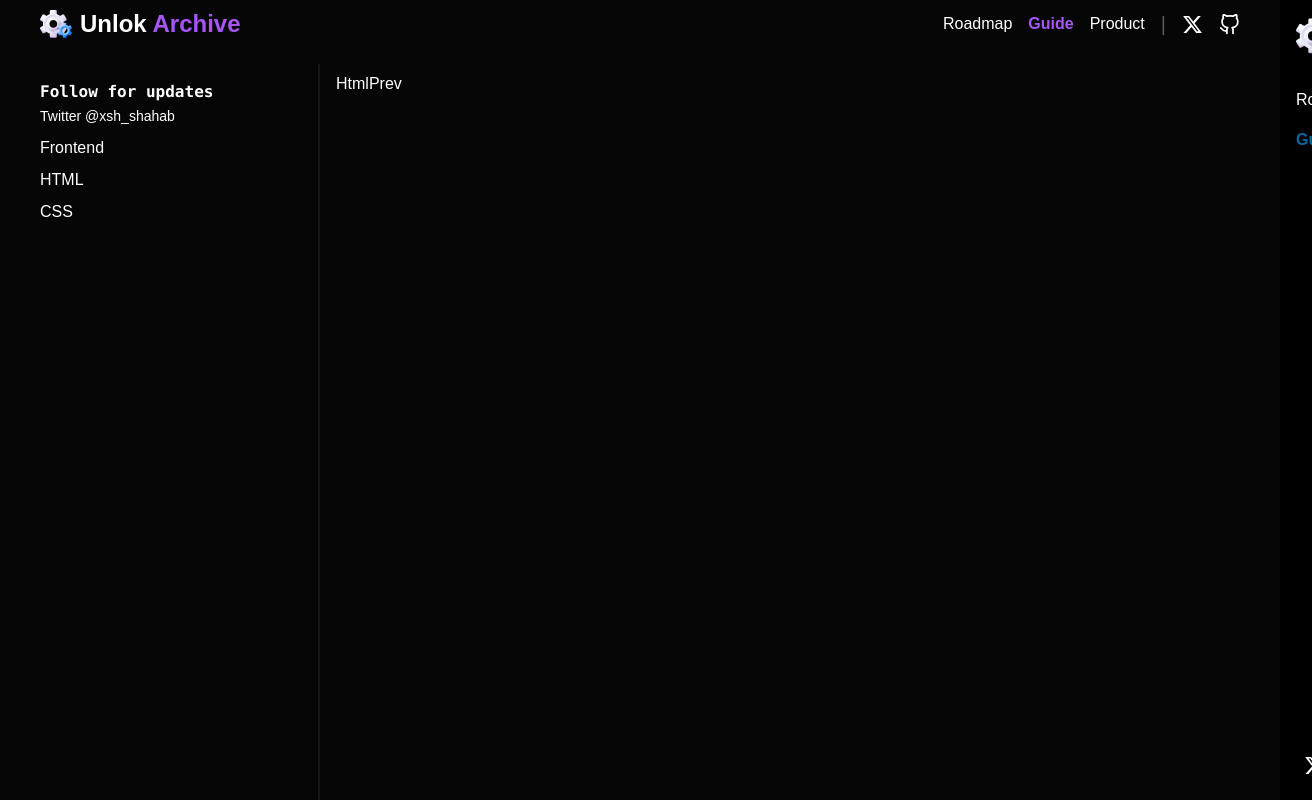
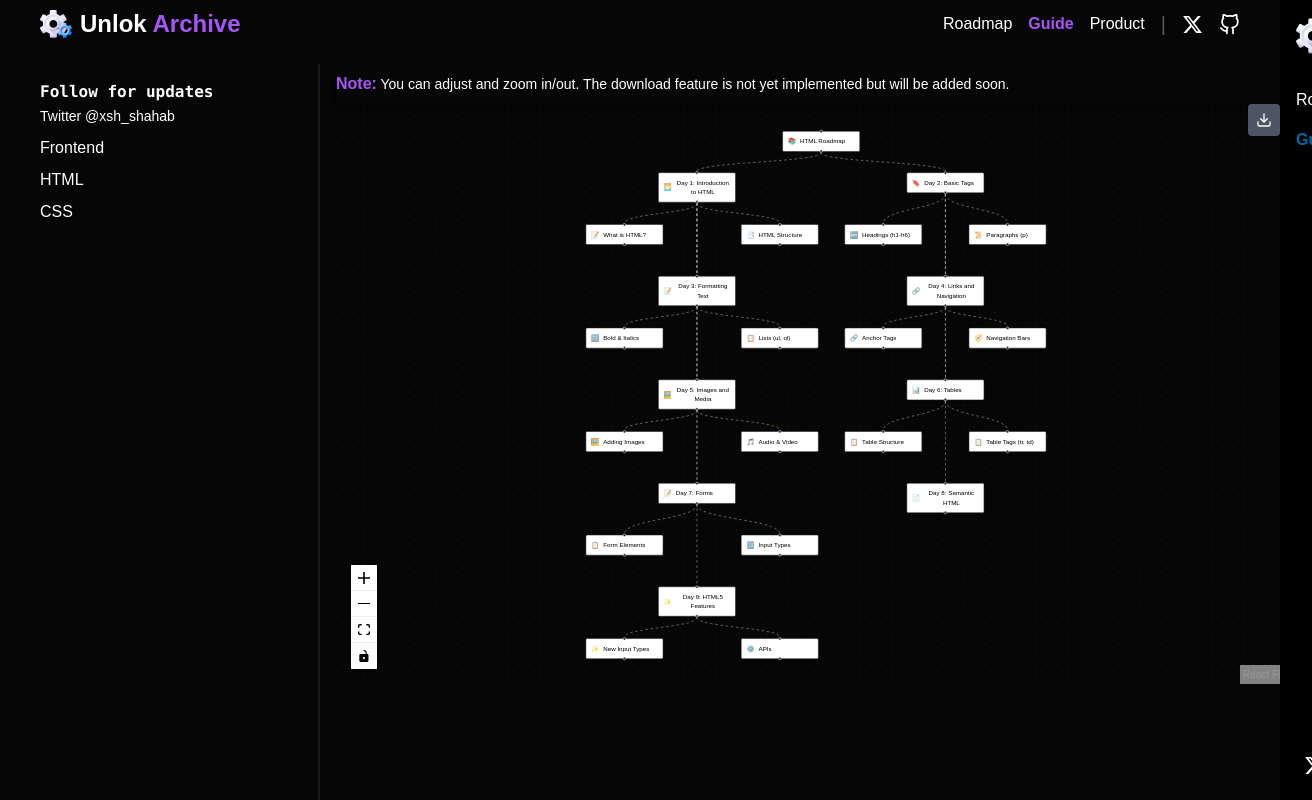
Before and after one commit to workmdirfan29/unlokroadmap, a React (Vite) app: page /guide/html in a window 1280 px wide. Shown: the top 800 px of the page, 1312 px wide, since content can reach past the window. Built offline with nearby package versions, Linux system fonts and the light colour scheme.

Commit message:
Html done

```diff
--- a/src/components/Pages/Guide/Content/HtmlPrev.jsx
+++ b/src/components/Pages/Guide/Content/HtmlPrev.jsx
@@ -1,7 +1,262 @@
 import React from "react";
+import {
+  Background,
+  Controls,
+  ReactFlow,
+  useEdgesState,
+  useNodesState,
+} from "@xyflow/react";
+import "@xyflow/react/dist/style.css";
+import { FiDownload } from "react-icons/fi";
+
+const initialNodes = [
+  {
+    id: "1",
+    position: { x: 480, y: 20 },
+    data: { label: "HTML Roadmap", icon: "📚" },
+  },
+
+  // Day 1: Introduction to HTML (Left)
+  {
+    id: "2",
+    position: { x: 240, y: 100 },
+    data: { label: "Day 1: Introduction to HTML", icon: "🌅" },
+  },
+  {
+    id: "3",
+    position: { x: 100, y: 200 },
+    data: { label: "What is HTML?", icon: "📝" },
+  },
+  {
+    id: "4",
+    position: { x: 400, y: 200 },
+    data: { label: "HTML Structure", icon: "📑" },
+  },
+
+  // Day 2: Basic Tags (Right)
+  {
+    id: "5",
+    position: { x: 720, y: 100 },
+    data: { label: "Day 2: Basic Tags", icon: "🔖" },
+  },
+  {
+    id: "6",
+    position: { x: 600, y: 200 },
+    data: { label: "Headings (h1-h6)", icon: "🔤" },
+  },
+  {
+    id: "7",
+    position: { x: 840, y: 200 },
+    data: { label: "Paragraphs (p)", icon: "📜" },
+  },
+
+  // Day 3: Formatting Text (Left)
+  {
+    id: "8",
+    position: { x: 240, y: 300 },
+    data: { label: "Day 3: Formatting Text", icon: "📝" },
+  },
+  {
+    id: "9",
+    position: { x: 100, y: 400 },
+    data: { label: "Bold & Italics", icon: "🔠" },
+  },
+  {
+    id: "10",
+    position: { x: 400, y: 400 },
+    data: { label: "Lists (ul, ol)", icon: "📋" },
+  },
+
+  // Day 4: Links and Navigation (Right)
+  {
+    id: "11",
+    position: { x: 720, y: 300 },
+    data: { label: "Day 4: Links and Navigation", icon: "🔗" },
+  },
+  {
+    id: "12",
+    position: { x: 600, y: 400 },
+    data: { label: "Anchor Tags", icon: "🔗" },
+  },
+  {
+    id: "13",
+    position: { x: 840, y: 400 },
+    data: { label: "Navigation Bars", icon: "🧭" },
+  },
+
+  // Day 5: Images and Media (Left)
+  {
+    id: "14",
+    position: { x: 240, y: 500 },
+    data: { label: "Day 5: Images and Media", icon: "🖼️" },
+  },
+  {
+    id: "15",
+    position: { x: 100, y: 600 },
+    data: { label: "Adding Images", icon: "🖼️" },
+  },
+  {
+    id: "16",
+    position: { x: 400, y: 600 },
+    data: { label: "Audio & Video", icon: "🎵" },
+  },
+
+  // Day 6: Tables (Right)
+  {
+    id: "17",
+    position: { x: 720, y: 500 },
+    data: { label: "Day 6: Tables", icon: "📊" },
+  },
+  {
+    id: "18",
+    position: { x: 600, y: 600 },
+    data: { label: "Table Structure", icon: "📋" },
+  },
+  {
+    id: "19",
+    position: { x: 840, y: 600 },
+    data: { label: "Table Tags (tr, td)", icon: "📋" },
+  },
+
+  // Day 7: Forms (Left)
+  {
+    id: "20",
+    position: { x: 240, y: 700 },
+    data: { label: "Day 7: Forms", icon: "📝" },
+  },
+  {
+    id: "21",
+    position: { x: 100, y: 800 },
+    data: { label: "Form Elements", icon: "📋" },
+  },
+  {
+    id: "22",
+    position: { x: 400, y: 800 },
+    data: { label: "Input Types", icon: "🔢" },
+  },
+
+  // Day 8: Semantic HTML (Right)
+  {
+    id: "23",
+    position: { x: 720, y: 700 },
+    data: { label: "Day 8: Semantic HTML", icon: "📄" },
+  },
+
+  // Day 9: HTML5 Features (Left)
+  {
+    id: "24",
+    position: { x: 240, y: 900 },
+    data: { label: "Day 9: HTML5 Features", icon: "✨" },
+  },
+  {
+    id: "25",
+    position: { x: 100, y: 1000 },
+    data: { label: "New Input Types", icon: "✨" },
+  },
+  {
+    id: "26",
+    position: { x: 400, y: 1000 },
+    data: { label: "APIs", icon: "⚙️" },
+  },
+
+  // Additional days can be added here
+];
+
+const initialEdges = [
+  { id: "e1-2", source: "1", target: "2", animated: true },
+  { id: "e1-5", source: "1", target: "5", animated: true },
+
+  // Day 1
+  { id: "e2-3", source: "2", target: "3", animated: true },
+  { id: "e2-4", source: "2", target: "4", animated: true },
+
+  // Day 2
+  { id: "e5-6", source: "5", target: "6", animated: true },
+  { id: "e5-7", source: "5", target: "7", animated: true },
+
+  // Day 3
+  { id: "e2-8", source: "2", target: "8", animated: true },
+  { id: "8-9", source: "8", target: "9", animated: true },
+  { id: "8-10", source: "8", target: "10", animated: true },
+
+  // Day 4
+  { id: "e5-11", source: "5", target: "11", animated: true },
+  { id: "11-12", source: "11", target: "12", animated: true },
+  { id: "11-13", source: "11", target: "13", animated: true },
+
+  // Day 5
+  { id: "e2-14", source: "2", target: "14", animated: true },
+  { id: "14-15", source: "14", target: "15", animated: true },
+  { id: "14-16", source: "14", target: "16", animated: true },
+
+  // Day 6
+  { id: "e5-17", source: "5", target: "17", animated: true },
+  { id: "17-18", source: "17", target: "18", animated: true },
+  { id: "17-19", source: "17", target: "19", animated: true },
+
+  // Day 7
+  { id: "e2-20", source: "2", target: "20", animated: true },
+  { id: "20-21", source: "20", target: "21", animated: true },
+  { id: "20-22", source: "20", target: "22", animated: true },
+
+  // Day 8
+  { id: "e5-23", source: "5", target: "23", animated: true },
+
+  // Day 9
+  { id: "e2-24", source: "2", target: "24", animated: true },
+  { id: "24-25", source: "24", target: "25", animated: true },
+  { id: "24-26", source: "24", target: "26", animated: true },
+
+  // Additional edges can be added here
+];
+
+const downloadFlow = async () => {
+  console.log("Download feature coming soon!");
+};
 
 const HtmlPrev = () => {
-  return <div>HtmlPrev</div>;
+  const [nodes, setNodes, onNodesChange] = useNodesState(initialNodes);
+  const [edges, setEdges, onEdgesChange] = useEdgesState(initialEdges);
+
+  return (
+    <div id="Wrapper" className="relative w-full min-h-screen text-black">
+      <div className="flex text-white rounded-md shadow-md">
+        <p className="mb-2 text-sm">
+          <span className="text-base font-semibold text-purple-500">Note:</span>{" "}
+          You can adjust and zoom in/out. The download feature is not yet
+          implemented but will be added soon.
+        </p>
+      </div>
+      <div
+        onClick={downloadFlow}
+        className="absolute flex items-center p-2 mt-4 text-white bg-gray-600 rounded cursor-pointer top-4 right-4"
+      >
+        <FiDownload />
+      </div>
+      <div style={{ width: "960px", height: "580px" }}>
+        <ReactFlow
+          nodes={nodes.map((node) => ({
+            ...node,
+            data: {
+              label: (
+                <div style={{ display: "flex", alignItems: "center" }}>
+                  <span style={{ marginRight: "8px" }}>{node.data.icon}</span>
+                  {node.data.label}
+                </div>
+              ),
+            },
+          }))}
+          edges={edges}
+          onNodesChange={onNodesChange}
+          onEdgesChange={onEdgesChange}
+          fitView
+        >
+          <Background />
+          <Controls />
+        </ReactFlow>
+      </div>
+    </div>
+  );
 };
 
 export default HtmlPrev;
--- a/src/components/Pages/Guide/Intro/GuideShow.jsx
+++ b/src/components/Pages/Guide/Intro/GuideShow.jsx
@@ -3,7 +3,9 @@ import React from "react";
 const GuideShow = () => {
   return (
     <div className="flex flex-col p-4 mx-2 rounded-lg shadow-xl md:p-2 md:mx-3">
-      <h1 className="mb-6 text-4xl font-bold text-purple-500">Unlok Archive</h1>
+      <h1 className="mb-6 text-3xl font-bold">
+        Archive <span className="text-purple-500 ">Guide</span>
+      </h1>
 
       <p className="mb-4 text-gray-300 text-md ">
         Welcome to <b>Unlok Archive</b>, a comprehensive platform where you can
@@ -18,15 +20,15 @@ const GuideShow = () => {
         plan your learning journey effectively.
       </p>
 
-      <div className="p-4 mb-6 bg-gray-800 border-l-4 border-purple-500 rounded-lg">
+      <div className="p-2 mb-6 bg-gray-800 border-l-4 border-purple-600 rounded-lg">
         <h2 className="text-xl font-semibold text-purple-300">
           Currently Live:
         </h2>
-        <p className="text-gray-200 text-md">
+        <p className="text-gray-300 text-md">
           The website is live on Vercel, and you can check it out{" "}
           <a
             href="https://unlokthmify.vercel.app/"
-            className="text-purple-400 underline transition duration-300 hover:text-purple-200"
+            className="text-purple-400 underline transition duration-300 hover:text-purple-700"
             target="_blank"
             rel="noopener noreferrer"
           >
```
